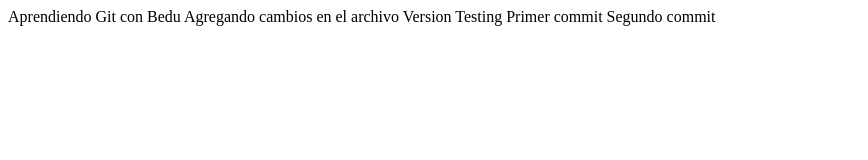
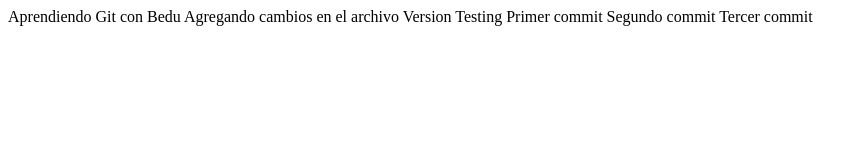
Before and after one commit to anaeliag/Modulo-GIt, a plain HTML site: page index.html in a window 1280 px wide. Shown: the whole page, without its empty margins (0-868 px from the left). Drawn offline with Linux system fonts and the light colour scheme.

Commit message:
tercer commit

```diff
--- a/index.html
+++ b/index.html
@@ -10,5 +10,6 @@
 
         Primer commit
         Segundo commit
+        Tercer commit
     </body>
 </html>
```
